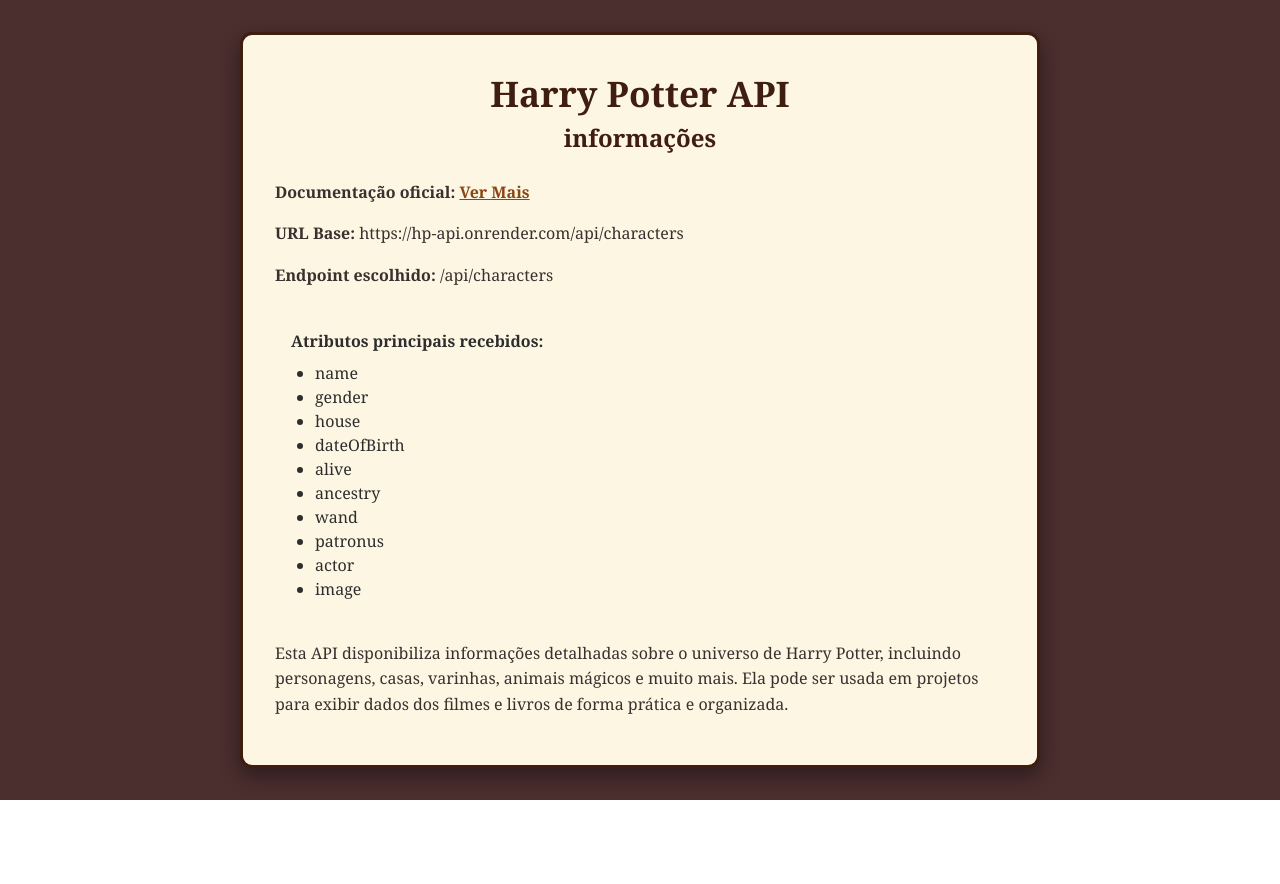
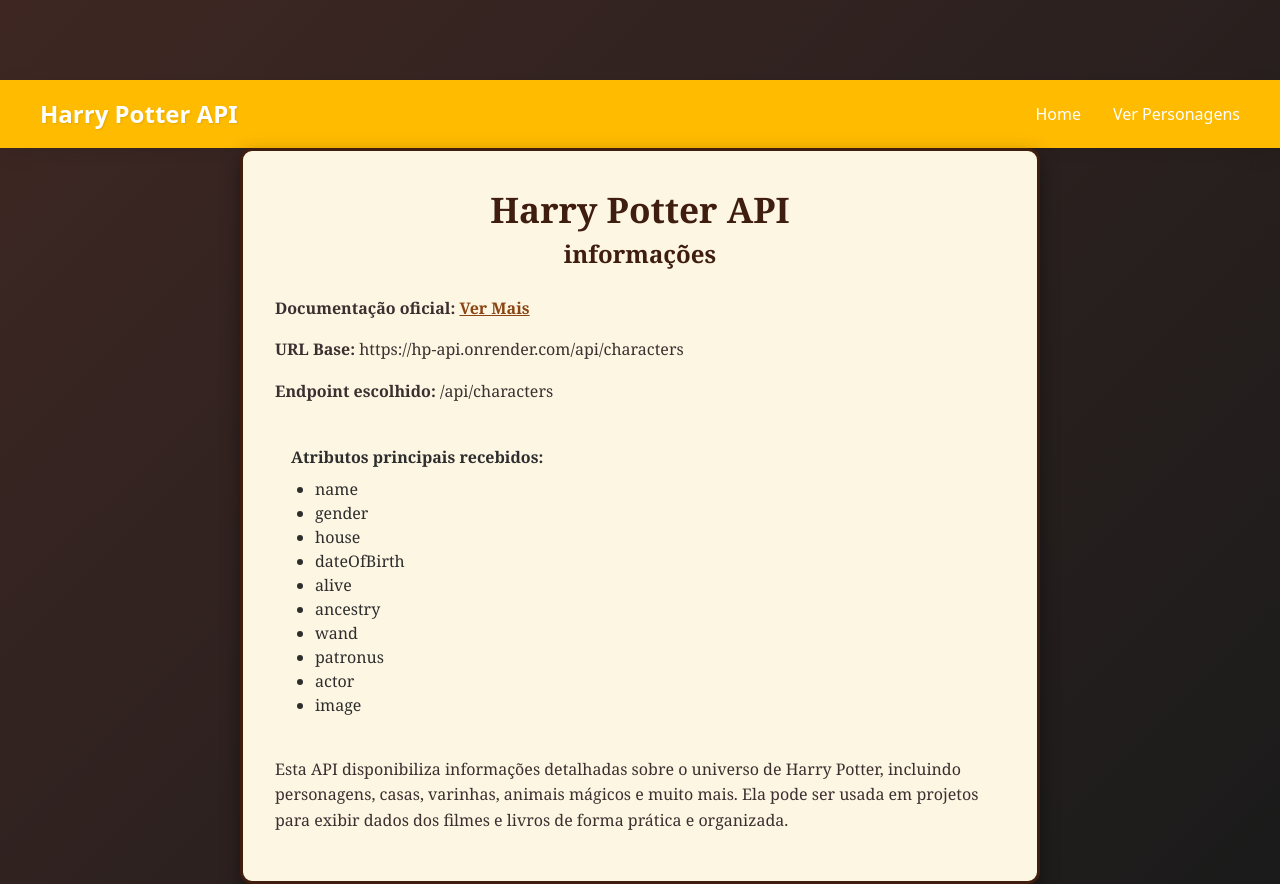
Before and after one commit to JuliaMartins25/CRUD-com-API-P-blica, a Next.js app: page /infomation in a window 1280 px wide. Before the commit the page ends 800 px from the top, so only its background shows below. Built offline with nearby package versions, Linux system fonts and the light colour scheme.

Commit message:
feat: create page personagens

```diff
--- /dev/null
+++ b/src/app/components/header/header.jsx
@@ -0,0 +1,18 @@
+"use client";
+
+import Link from "next/link";
+import styles from "./Header.module.css";
+
+export default function Header() {
+  return (
+    <header className={styles.header}>
+      <div className={styles.wrapper}>
+        <h1 className={styles.logo}>Harry Potter API</h1>
+        <nav className={styles.nav}>
+          <Link href="/" className={styles.link}>Home</Link>
+          <Link href="/personagens" className={styles.link}>Ver Personagens</Link>
+        </nav>
+      </div>
+    </header>
+  );
+}
--- /dev/null
+++ b/src/app/components/header/header.module.css
@@ -0,0 +1,64 @@
+.header {
+    background-color:  #ffbb00;
+    padding: 1rem 2rem;
+    box-shadow: 0 6px 20px rgba(0,0,0,0.08);
+    top: 0;
+    left: 0;
+    width: 100%;
+    z-index: 999;
+}
+
+.wrapper {
+    max-width: 1200px;
+    margin: 0 auto;
+    display: flex;
+    justify-content: space-between;
+    align-items: center;
+}
+
+.logo {
+    font-size: 1.5rem;
+    font-weight: 700;
+    color: #ffffff;
+    text-shadow: 1px 1px 2px rgba(0,0,0,0.1);
+}
+
+.nav {
+    display: flex;
+    gap: 2rem;
+    font-weight: 500;
+}
+
+.link {
+    color: #ffffff;
+    text-decoration: none;
+    position: relative;
+    padding: 0.25rem 0;
+    transition: color 0.3s, transform 0.2s;
+}
+
+.link::after {
+    content: '';
+    position: absolute;
+    width: 0%;
+    height: 2px;
+    bottom: -2px;
+    left: 0;
+    background-color: #ffffff;
+    transition: width 0.3s;
+}
+
+.link:hover {
+    color: #ffffff;
+    transform: translateY(-2px);
+}
+
+.link:hover::after {
+    width: 100%;
+}
+
+@media (max-width: 768px) {
+    .nav {
+        gap: 1.2rem;
+    }
+}
--- a/src/app/infomation/info.module.css
+++ b/src/app/infomation/info.module.css
@@ -1,10 +1,8 @@
 .page {
     min-height: 100vh;
-    display: flex;
-    justify-content: center;
-    align-items: center;
-    background: #4b2e2e; /* fundo marrom escuro */
-    padding: 2rem;
+    padding-top: 80px;
+    background: linear-gradient(135deg, #3e2723, #1b1b1b);
+
   }
 
   .container {
@@ -12,7 +10,7 @@
     width: 100%;
     margin: 0 auto;
     padding: 2rem;
-    background: #fdf6e3; /* pergaminho claro */
+    background: #fdf6e3;
     border: 3px solid #3f1d0f;
     border-radius: 12px;
     font-family: Georgia, serif;
--- a/src/app/infomation/page.jsx
+++ b/src/app/infomation/page.jsx
@@ -1,8 +1,11 @@
 import styles from "./info.module.css";
+import Header from "../components/header/header";
 
 export default function InfoPage() {
   return (
+
     <div className={styles.page}>
+          <Header/>
       <div className={styles.container}>
         <h1 className={styles.title}>Harry Potter API</h1>
         <h3 className={styles.subtitle}>informações</h3>
--- a/src/app/page.jsx
+++ b/src/app/page.jsx
@@ -2,54 +2,50 @@
 import Link from "next/link";
 import { Button } from "antd";
 import {ThunderboltOutlined} from "@ant-design/icons";
-
+import logo from "../../public/image/grifinoria.png";
 
 export default function Home() {
 return (
-<div className="min-h-screen bg-yellow-50 flex items-center justify-center p-6 font-serif">
-<div className="max-w-lg w-full bg-white border-4 border-yellow-900 rounded-xl shadow-lg p-6 text-center">
-<div className="text-3xl font-bold text-yellow-900 mb-2">
+<div className="min-h-screen bg-gradient-to-br from-[#2a0e0e] via-[#5a1a1a] via-[#7b1113] to-[#2a0e0e] flex items-center justify-center p-6 font-serif">
+  <div className="max-w-lg w-full bg-white/90 border-2 border-[#b8860b] rounded-xl shadow-[0_0_10px_rgba(184,134,11,0.2)] p-6 text-center">
+
+    <div className="text-3xl font-bold text-[#b8860b] mb-2">
       SENAI VALINHOS
     </div>
 
-
-<div className="text-xl text-yellow-800 mb-6">TURMA: 2TDS2</div>
-
+    <div className="text-xl text-[#d4af37] mb-6">TURMA: 2TDS2</div>
 
     <div className="flex justify-center mb-6">
-<div className="relative w-32 h-32 rounded-full overflow-hidden border-4 border-yellow-900 shadow-md">
-<Image
-src="/avatar.jpg"
-fill
-className="object-cover"
-/>
+      <div className="relative w-32 h-32 rounded-full overflow-hidden border-4 border-[#b8860b] shadow-md">
+        <Image src={logo} fill className="object-cover" alt="Avatar" />
       </div>
     </div>
 
-
-<div className="text-2xl font-semibold text-yellow-900 mb-4">
+    <div className="text-2xl font-semibold text-[#b8860b] mb-4">
       Julia Arruda Martins
     </div>
 
-
-<div className="italic text-yellow-800">
+    <div className="italic text-[#d4af37]">
       “A felicidade pode ser encontrada até mesmo nas horas mais sombrias,
       se a pessoa se lembrar de acender a luz.”
     </div>
-<div className="mt-2 text-sm text-yellow-700">— Alvo Dumbledore</div>
+    <div className="mt-2 text-sm text-[#d4af37]">— Alvo Dumbledore</div>
+
     <div className="mt-6 flex justify-center">
       <Link href="/infomation">
         <Button
           type="primary"
           size="large"
           icon={<ThunderboltOutlined />}
-                        className="!bg-yellow-900 !border-yellow-900 hover:!bg-yellow-800 hover:!border-yellow-800 !text-white"
+          className="!bg-[#b8860b] !border-[#b8860b] hover:!bg-[#d4af37] hover:!border-[#d4af37] !text-[#2a0e0e]"
         >
           Ver Mais Sobre a API
         </Button>
       </Link>
     </div>
+
   </div>
 </div>
+
 );
 }
--- /dev/null
+++ b/src/app/personagens/page.jsx
@@ -0,0 +1,74 @@
+"use client";
+
+import axios from "axios";
+import { useEffect, useState } from "react";
+
+import styles from "./personagens.module.css";
+
+const Characters = () => {
+    const url = "https://hp-api.onrender.com/api/characters";
+
+    const [films, setFilms] = useState([]);
+    const [loading, setLoading] = useState(true);
+    const [error, setError] = useState(null);
+
+    useEffect(() => {
+        const fetchFilms = async () => {
+            try {
+                setLoading(true);
+                const response = await axios.get(url);
+                setFilms(response.data);
+                setLoading(false);
+            } catch (error) {
+                console.log("Erro ao buscar os personagens na API");
+                setError("Não foi possível carregar os personagens. Tente novamente mais tarde.");
+                setLoading(false);
+            }
+        };
+        fetchFilms();
+    }, []);
+
+    if (loading) {
+        return (
+            <div className={styles.loading}>
+                Carregando personagens...
+            </div>
+        )
+    }
+
+    if (error) {
+        return (
+            <div className={styles.error}>
+                {error}
+            </div>
+        )
+    }
+    return (
+        <div className={styles.container}>
+            <h1 className={styles.title}>Personagens de Harry Potter</h1>
+            <div className={styles.filmGrid}>
+                {films.map((film) => (
+                    <div key={film.id} className={styles.filmCard}>
+                        <div className={styles.imageContainer}>
+                            <img
+                                src={film.image || "https://via.placeholder.com/150"}
+                                alt={film.title || "Imagem não disponível"}
+                                className={styles.image}
+                            />
+                        </div>
+                        <div className={styles.content}>
+                            <h2 className={styles.filmTitle}>{film.name}</h2>
+                            <p className={styles.director}>Casa: {film.house}</p>
+                            <p className={styles.year}>Patrono: {film.patronus}</p>
+                            <div className={styles.rating}>
+                                <span className={styles.score}>{film.rt_score}</span>
+                            </div>
+                        </div>
+                    </div>
+                ))}
+            </div>
+        </div>
+    );
+}
+
+export default Characters;
--- /dev/null
+++ b/src/app/personagens/personagens.module.css
@@ -0,0 +1,138 @@
+.container {
+
+    margin: 0 auto;
+    padding: 20px;
+    background: linear-gradient(135deg, #3e2723, #1b1b1b);
+    border-radius: 15px;
+    box-shadow: 0 8px 20px rgba(0, 0, 0, 0.5);
+    color: #f5f5f5;
+}
+
+.title {
+    text-align: center;
+    margin-bottom: 30px;
+    color: #fdd835;
+    font-size: 40px;
+    font-weight: bold;
+    text-transform: uppercase;
+    letter-spacing: 3px;
+    text-shadow: 2px 2px 4px rgba(0, 0, 0, 0.7);
+}
+
+.filmGrid {
+    display: grid;
+    grid-template-columns: repeat(auto-fit, minmax(280px, 1fr));
+    gap: 25px;
+    justify-content: center;
+}
+
+.filmCard {
+    border-radius: 15px;
+    overflow: hidden;
+    box-shadow: 0 6px 15px rgba(0, 0, 0, 0.5);
+    transition: transform 0.3s ease, box-shadow 0.3s ease;
+    background: linear-gradient(135deg, #2c2c2c, #424242);
+}
+
+.filmCard:hover {
+    transform: translateY(-10px);
+    box-shadow: 0 12px 25px rgba(0, 0, 0, 0.7);
+}
+
+.imageContainer {
+    width: 100%;
+    height: 200px;
+    overflow: hidden;
+    border-bottom: 4px solid #fdd835;
+    display: flex;
+    justify-content: center;
+    align-items: center;
+}
+
+.image {
+    width: 100%;
+    height: 100%;
+    object-fit: contain;
+    transition: transform 0.5s ease;
+}
+
+.filmCard:hover .image {
+    transform: scale(1.1); /* Adiciona um leve efeito de zoom ao passar o mouse */
+}
+
+.content {
+    padding: 20px;
+    text-align: center;
+    background-color: #1b1b1b; /* Fundo escuro para o conteúdo */
+    border-top: 2px solid #fdd835; /* Linha dourada para separação */
+}
+
+.filmTitle {
+    margin: 0 0 10px;
+    font-size: 22px;
+    font-weight: bold;
+    color: #fdd835; /* Dourado para o título */
+    text-transform: capitalize;
+}
+
+.director {
+    font-size: 16px;
+    color: #bdbdbd; /* Cinza claro */
+    margin: 5px 0;
+}
+
+.year {
+    font-size: 16px;
+    color: #9e9e9e; /* Cinza médio */
+    margin: 5px 0;
+}
+
+.rating {
+    margin-top: 15px;
+}
+
+.score {
+    display: inline-block;
+    background-color: #4caf50; /* Verde para pontuação */
+    color: white;
+    padding: 6px 14px;
+    border-radius: 20px;
+    font-size: 16px;
+    font-weight: bold;
+    box-shadow: 0 3px 6px rgba(0, 0, 0, 0.3);
+}
+
+.loading {
+    text-align: center;
+    padding: 40px;
+    font-size: 22px;
+    color: #fdd835; /* Dourado */
+    font-weight: bold;
+}
+
+.error {
+    text-align: center;
+    padding: 40px;
+    font-size: 20px;
+    color: #e57373; /* Vermelho claro */
+    background-color: #1b1b1b; /* Fundo escuro */
+    border-radius: 15px;
+    margin: 20px auto;
+    max-width: 80%;
+    box-shadow: 0 6px 12px rgba(0, 0, 0, 0.5);
+}
+
+/* Responsividade */
+@media (max-width: 768px) {
+    .filmGrid {
+        grid-template-columns: repeat(auto-fit, minmax(200px, 1fr));
+    }
+
+    .filmCard {
+        width: 100%;
+    }
+
+    .title {
+        font-size: 32px;
+    }
+}
```
Also changed, not shown: public/image/grifinoria.png (added). Lines whose indentation alone changed are shown as unchanged.
